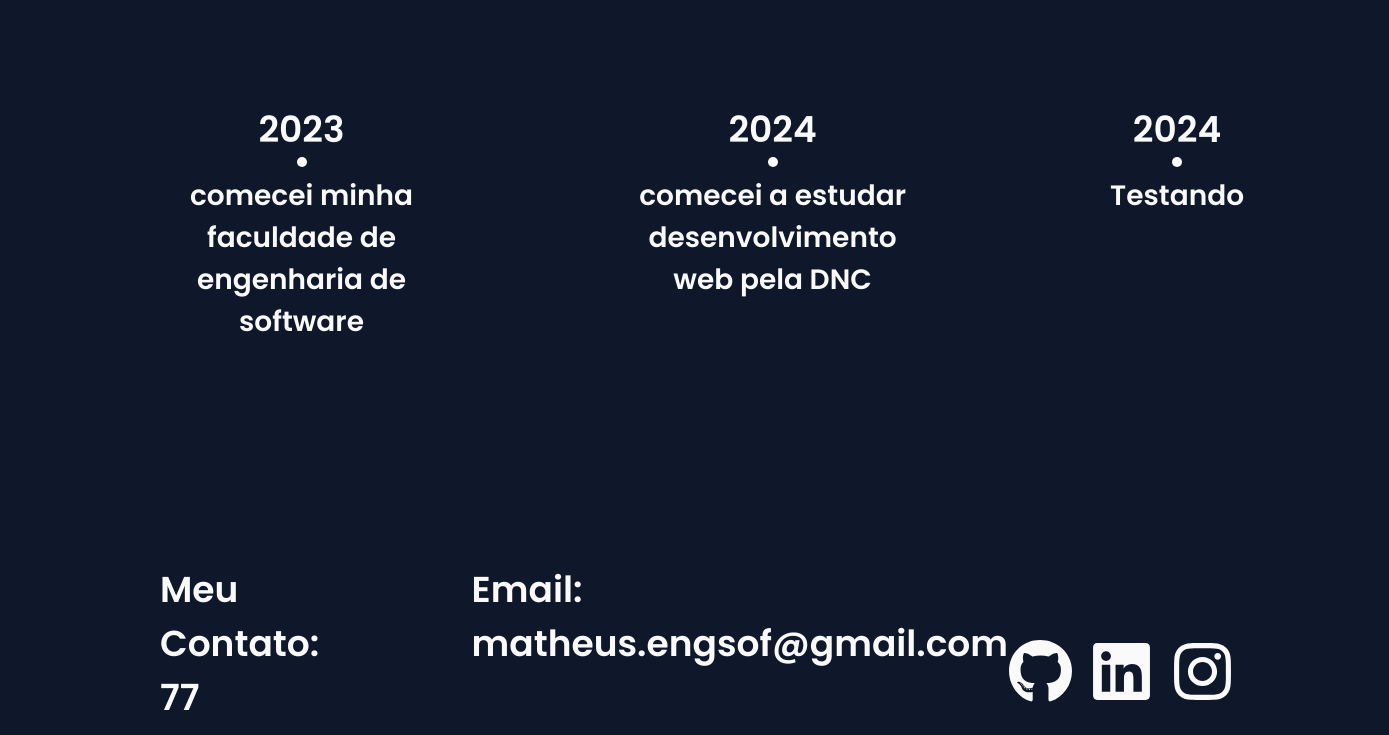
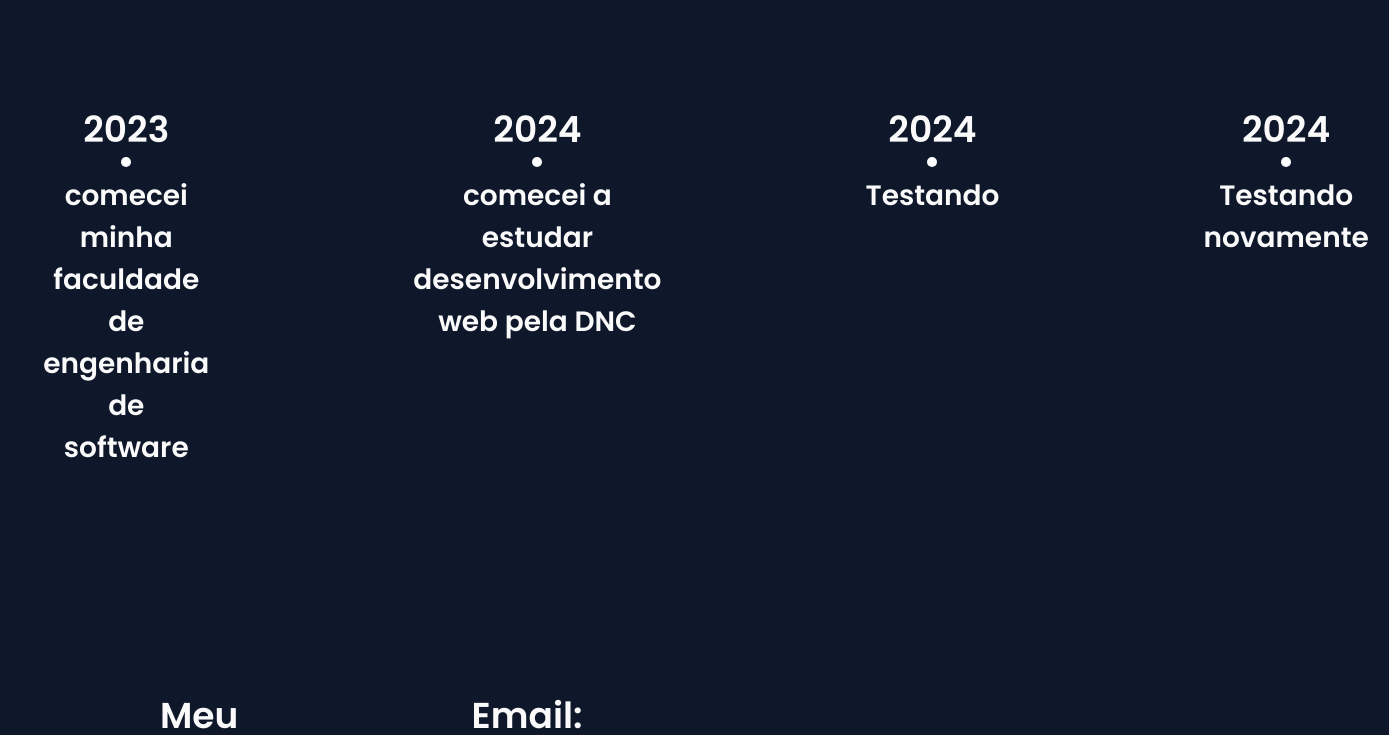
Before and after one commit to MatheusEngSoft/Portifolio-React, a React (Vite) app: page / in a window 1280 px wide. Shown: the part 4941-5676 px from the top of the page, 1389 px wide, since content can reach past the window. Built offline with nearby package versions, Linux system fonts and the light colour scheme.

Commit message:
testando de nv

```diff
--- a/src/assets/aboutme.tsx
+++ b/src/assets/aboutme.tsx
@@ -3,7 +3,8 @@ import TimeLine from "./components/timeline"
 const events = [
   { data: '2023', description: 'comecei minha faculdade de engenharia de software'},
   { data: '2024', description: 'comecei a estudar desenvolvimento web pela DNC'},
-  { data:'2024', description: 'Testando'}
+  { data:'2024', description: 'Testando'},
+  {data:'2024', description: 'Testando novamente'}
 ]
 
 export default function AboutMe(){
```
